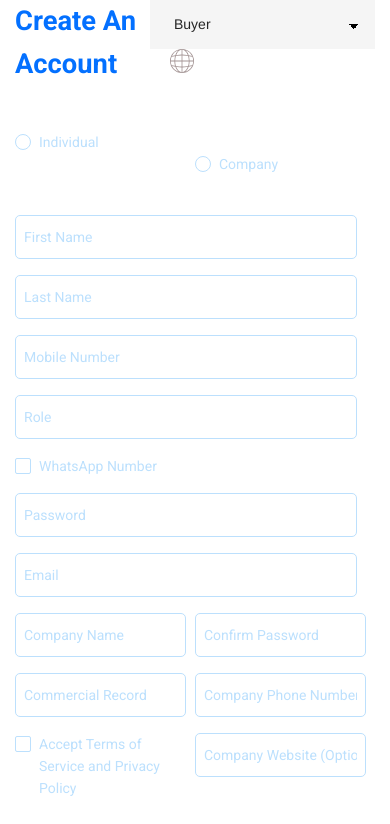
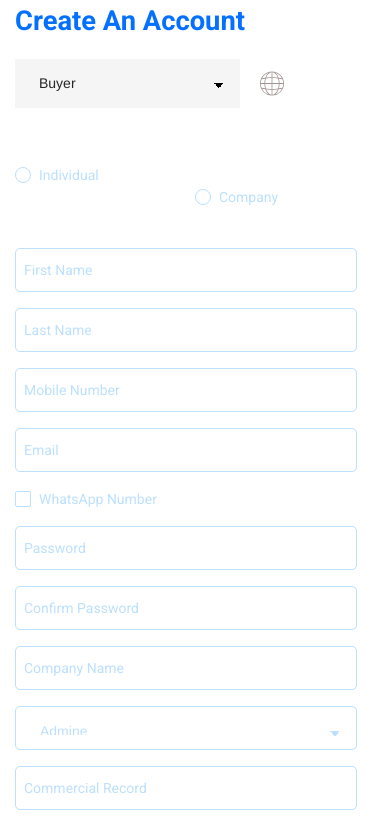
Before and after one commit to nour-gamal/Shayyek, a React (Create React App) app: page /registeration in a window 390 px wide. Shown: the top 824 px of the page. Built offline with nearby package versions, Linux system fonts and the light colour scheme.

Commit message:
dropdown

```diff
--- a/src/Modules/Registeration/Components/RegistrationForm/RegisterationForm.css
+++ b/src/Modules/Registeration/Components/RegistrationForm/RegisterationForm.css
@@ -5,6 +5,63 @@
 	margin-right: 24px;
 margin-left: 20px;
 cursor: pointer;
+}
+.Registration .dropdownmenu{
+	display: flex;
+	justify-content: flex-end;
+
+}
+.Registration .selsect-field{
+	background-color: #fff;
+	border-radius: 5px !important;
+	height: 44px !important;
+	border: 1px solid #bce0fd !important;
+	color: #bce0fd !important;
+	width: 95% !important;
+	margin-bottom:16px !important;
+}
+.Registration .selsect-field:focus{
+	background-color: #fff;
+	border: 1px solid #0370ff !important;
+	color: #0370ff !important;
+		margin-bottom:16px !important;
+		background: linear-gradient(45deg, transparent 50%, #0370ff 50%),
+		linear-gradient(135deg, #0370ff 50%, transparent 50%);
+
+	background-position: calc(100% - 21px) calc(1em + 10px),
+		calc(100% - 16px) calc(1em + 10px), 100% 0;
+	background-size: 5px 5px, 5px 5px, 2.5em 2.5em;
+	background-repeat: no-repeat;
+}
+.Registration .selsect-field {
+	background: linear-gradient(45deg, transparent 50%, #bce0fd 50%),
+		linear-gradient(135deg, #bce0fd 50%, transparent 50%);
+
+	background-position: calc(100% - 21px) calc(1em + 10px),
+		calc(100% - 16px) calc(1em + 10px), 100% 0;
+	background-size: 5px 5px, 5px 5px, 2.5em 2.5em;
+	background-repeat: no-repeat;
+
+	border: none;
+	font: 300 1em/100% "Helvetica Neue", Arial, sans-serif;
+	line-height: 1.5em;
+
+	/* reset */
+
+	border-radius: 0;
+	margin: 0;
+	-webkit-box-sizing: border-box;
+	-moz-box-sizing: border-box;
+	box-sizing: border-box;
+	-webkit-appearance: none;
+	-moz-appearance: none;
+}
+.Registration select:focus-visible{
+	border: none;
+	outline: none;
+}
+.Registration .ant-radio-group{
+	margin-top: 40px;
 }
 .Registration .f3 {
 	font-weight: bold;
@@ -131,3 +188,12 @@ input:focus:-ms-input-placeholder {
 .Registration .checkSignIn a {
 	color: #bce0fd;
 }
+@media screen and (max-width: 765px) {
+	.Registration .dropdownmenu{
+		display: flex;
+		justify-content: flex-start;
+		margin:16px 0px;
+
+
+	}
+  }
--- a/src/Modules/Registeration/Components/RegistrationForm/RegistrationForm.js
+++ b/src/Modules/Registeration/Components/RegistrationForm/RegistrationForm.js
@@ -1,35 +1,52 @@
-import React from "react";
+import React, { useState } from "react";
 import { Checkbox, Col, Radio, Row } from "antd";
 import { useSelector, useDispatch } from "react-redux";
 import { changeLocal } from "../../../../Redux/Localization";
 import languages from "../../../../Resources/Assets/languages.svg";
 import "./RegisterationForm.css";
-
 function RegisterationForm() {
   const { currentLocal } = useSelector((state) => state.currentLocal);
+  const [id, setId] = useState("buyer")
+  const toggleKind = (e) => {
+    e.preventDefault();
+    alert(e.target.id);
+	setId(e.target.id)
+  };
   const dispatch = useDispatch();
   return (
     <div className="Registration">
       <div className="container">
-        <div className="content">
-          <div className="f3">{currentLocal.registration.createAnAccount}</div>
+        <Row>
+          <Col md={12} xs={24}>
+            <div className="f3">
+              {currentLocal.registration.createAnAccount}
+            </div>
+          </Col>
+          <Col md={12} xs={24}>
             <div className="dropdownmenu">
               <select name="Kinds" id="Kinds">
-              <option value="volvo">Buyer</option>
-              <option value="saab">Contractor</option>
+                <option value="buyer" id="buyer" onClick={toggleKind}>
+                  Buyer
+                </option>
+                <option value="Contractor" id="Contractor" onClick={toggleKind}>
+                  Contractor
+                </option>
               </select>
               <img
                 src={languages}
                 alt="languages"
                 onClick={() => {
                   dispatch(
-                  changeLocal(currentLocal.language === "English" ? "ar" : "en")
+                    changeLocal(
+                      currentLocal.language === "English" ? "ar" : "en"
+                    )
                   );
                 }}
                 className="languages"
               />
             </div>
-        </div>
+          </Col>
+        </Row>
         <Row>
           <Col xs={24}>
             <Radio.Group
@@ -70,9 +87,9 @@ function RegisterationForm() {
           </Col>
           <Col md={12} xs={24}>
             <input
-              type="text"
+              type="email"
               className="input-field"
-              placeholder={currentLocal.registration.role}
+              placeholder={currentLocal.registration.email}
             />
           </Col>
         </Row>
@@ -117,22 +134,6 @@ function RegisterationForm() {
           </Col>
           <Col md={12} xs={24}>
             <input
-              type="email"
-              className="input-field"
-              placeholder={currentLocal.registration.email}
-            />
-          </Col>
-        </Row>
-        <Row>
-          <Col span={12}>
-            <input
-              className="input-field"
-              placeholder={currentLocal.registration.companyName}
-              type="text"
-            />
-          </Col>
-          <Col span={12}>
-            <input
               type="password"
               className="input-field"
               placeholder={currentLocal.registration.confirmPassword}
@@ -140,39 +141,65 @@ function RegisterationForm() {
           </Col>
         </Row>
         <Row>
-          <Col span={12}>
+          <Col md={12} xs={24}>
+            <input
+              className="input-field"
+              placeholder={currentLocal.registration.companyName}
+              type="text"
+            />
+          </Col>
+          <Col md={12} xs={24}>
+            {/* <input
+              type="text"
+              className="input-field"
+              placeholder={currentLocal.registration.role}
+            /> */}
+            <select name="Role" id="Role" className="input-field selsect-field">
+              <option value="volvo">Admine</option>
+              <option value="saab">Employee</option>
+            </select>
+          </Col>
+        </Row>
+        <Row>
+          <Col md={12} xs={24}>
             <input
               className="input-field"
               placeholder={currentLocal.registration.commercialRecord}
               type="text"
             />
           </Col>
-          <Col span={12}>
+          <Col md={12} xs={24}>
             <input
-              type="password"
+              type="number"
               className="input-field"
               placeholder={currentLocal.registration.companyPhoneNumber}
             />
           </Col>
         </Row>
         <Row>
-          <Col span={12}>
+          <Col md={12} xs={24}>
             <Checkbox className="Checkbox-field ">
-
               {currentLocal.registration.acceptTermsOfServiceAndPrivacyPolicy}
             </Checkbox>
           </Col>
-          <Col span={12}>
+          <Col md={12} xs={24}>
             <input
               type="text"
               className="input-field"
-              placeholder={currentLocal.registration.companyWebsite + " (" + currentLocal.registration.optional + ")" }
+              placeholder={
+                currentLocal.registration.companyWebsite +
+                " (" +
+                currentLocal.registration.optional +
+                ")"
+              }
             />
           </Col>
         </Row>
         <div className="button">
           <div>
-            <button className="button-primary">{currentLocal.registration.register }</button>
+            <button className="button-primary">
+              {currentLocal.registration.register}
+            </button>
           </div>
           <div className="checkSignIn">
             {currentLocal.registration.alreadyHaveAnAccount}
--- a/src/Resources/Arabic.js
+++ b/src/Resources/Arabic.js
@@ -2,7 +2,7 @@ export const ar = {
   language: "العربيه",
   registration: {
     register: "تسجيل ",
-		createAnAccount:'انشاء حساب جديد',
+    createAnAccount: "انشاء حساب جديد",
     firstName: "الاسم الاول",
     lastName: "الاسم الاخير",
     mobileNumber: "رقم الهاتف",
@@ -29,5 +29,8 @@ export const ar = {
     companyWebsite: "موقع الشركة",
     company: "شركة",
     individual: "فرد",
+    buyer: "المشتري",
+	Contractor:"البناء"
+
   },
 };
--- a/src/Resources/English.js
+++ b/src/Resources/English.js
@@ -30,5 +30,7 @@ export const en = {
     companyWebsite: "Company Website",
     company: "Company",
     individual: "Individual",
+    buyer: "Buyer",
+    Contractor: "Contractor",
   },
 };
```
Lines whose indentation alone changed are shown as unchanged.
